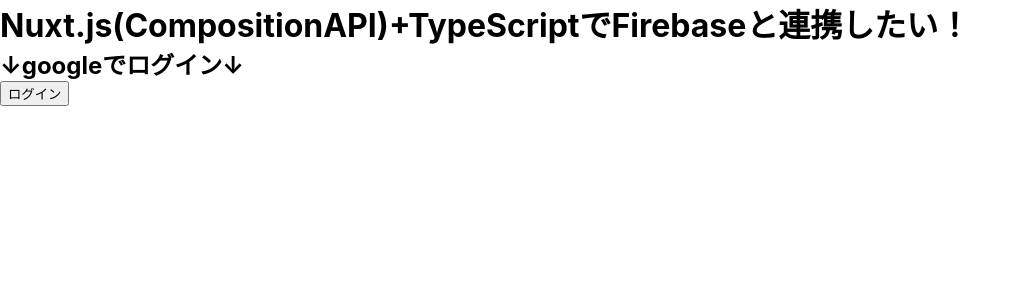
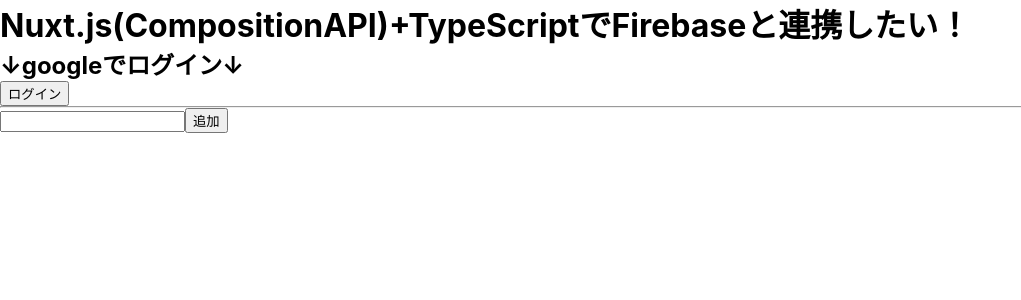
Before and after one commit to Ubugeeei/ts_fire_practice, a Nuxt app: page / in a window 1280 px wide. Shown: the top 300 px of the page, without its empty margins (0-1021 px from the left). Built offline with nearby package versions, Linux system fonts and the light colour scheme.

Commit message:
Cloud firestore確認フォーム

```diff
--- a/pages/index.vue
+++ b/pages/index.vue
@@ -2,20 +2,32 @@
   <div>
     <h1>Nuxt.js(CompositionAPI)+TypeScriptでFirebaseと連携したい！</h1>
     <h2>↓googleでログイン↓</h2>
-    <button @click='googleLogin'>ログイン</button>
+    <button @click="googleLogin">ログイン</button>
+    <hr />
+    <input type="text"  v-model='memo.text'/>
+    <button @click="addMemo">追加</button>
   </div>
 </template>
 
 <script lang='ts'>
-import { ref } from '@vue/composition-api' //coompositionを使えるように
-import firebase from '~/plugins/firebase.ts' //プラグインからfirebase を使えるように
+import { ref, reactive } from "@vue/composition-api"; //coompositionを使えるように
+import firebase from "~/plugins/firebase.ts"; //プラグインからfirebase を使えるように
 export default {
   setup() {
     const googleLogin = () => {
-      const provider = new firebase.auth.GoogleAuthProvider()
-      firebase.auth().signInWithRedirect(provider)
-    }
-    return {googleLogin}
+      const provider = new firebase.auth.GoogleAuthProvider();
+      firebase.auth().signInWithRedirect(provider);
+    };
+    let memo = reactive({
+      text:null
+    });
+    const addMemo = () => {
+      firebase.firestore().collection("memos").add({
+      text:memo.text
+      });
+      memo.text = null
+    };
+    return { googleLogin, memo, addMemo};
   },
-}
+};
 </script>
```
